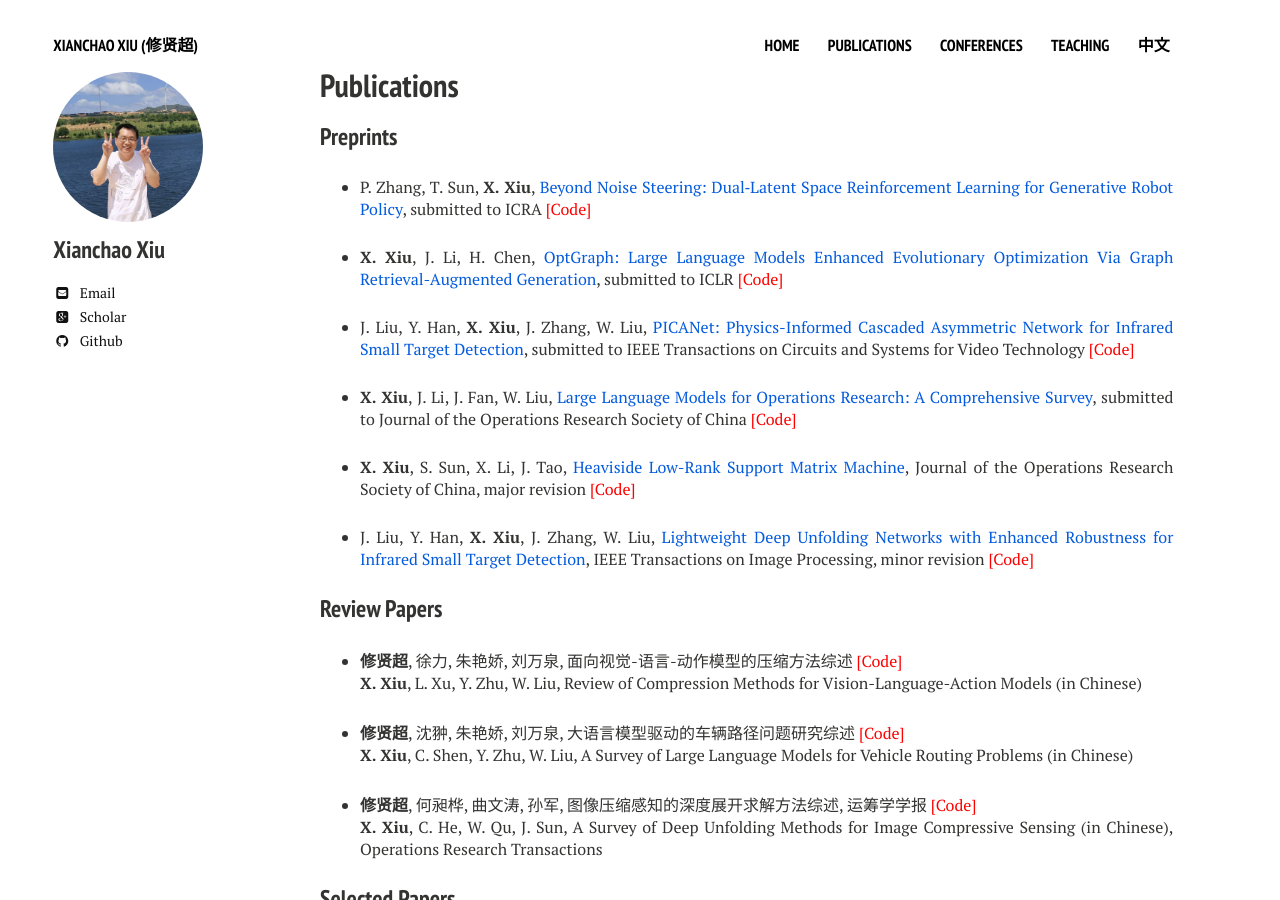
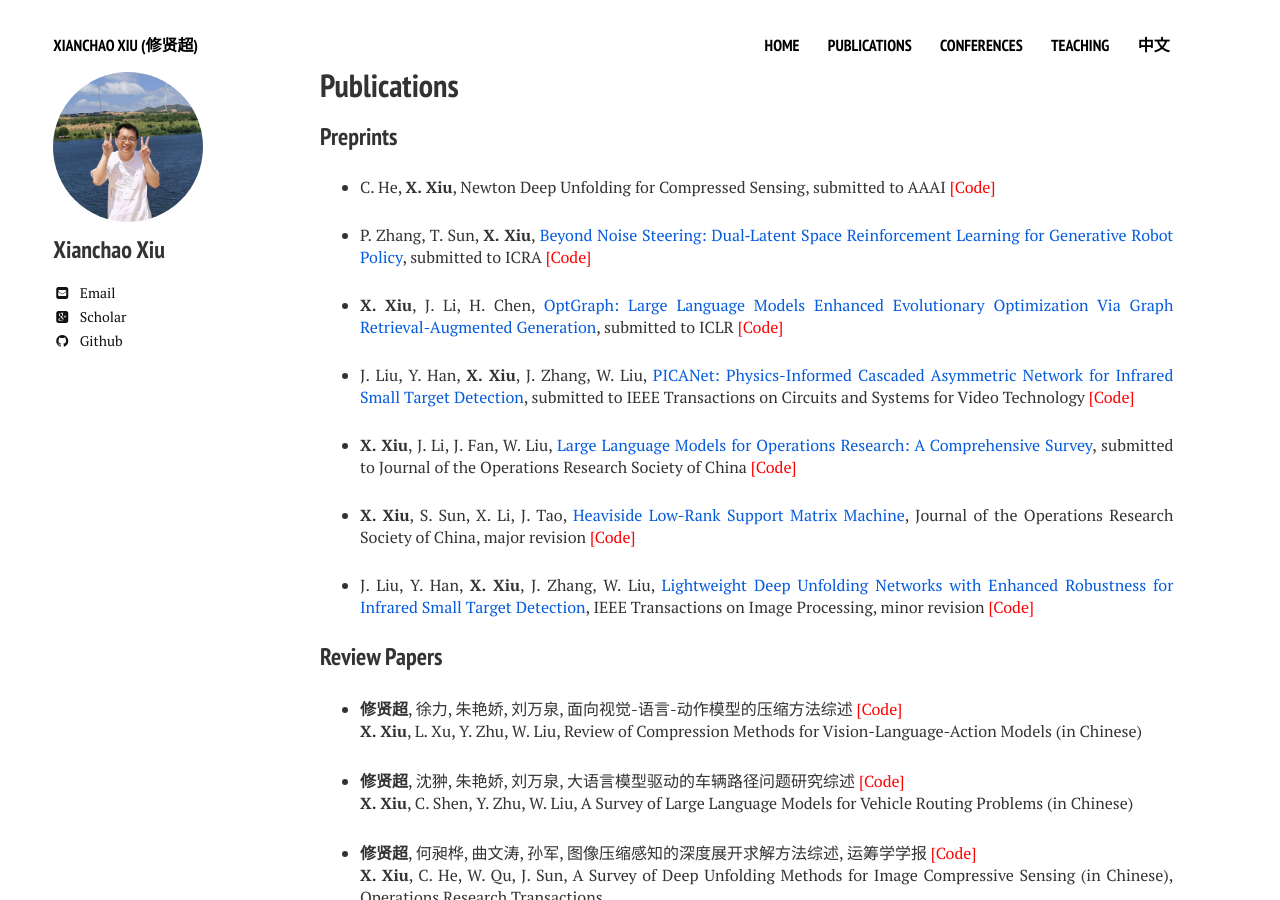
Before and after one commit to xianchaoxiu/xianchaoxiu.github.io, a Jekyll site: the page built from publications/index.md, in a window 1280 px wide and 900 px high. Built offline with Jekyll 4.4.1, drawn with Linux system fonts in a browser that asks for light colours; nearby versions of some CDN libraries.

Commit message:
Update index.md

```diff
--- a/publications/index.md
+++ b/publications/index.md
@@ -9,6 +9,10 @@ share: false
 
 
 ### Preprints
+
+
+
+* C. He, <b>X. Xiu</b>, Newton Deep Unfolding for Compressed Sensing, submitted to AAAI <a href="https://github.com/xianchaoxiu/DNU-Net" class="textlink" target="_blank" style="color: red;">[Code]</a>
 
 * P. Zhang, T. Sun, <b>X. Xiu</b>, <a href="https://arxiv.org/abs/2609.11270" class="textlink" target="_blank">Beyond Noise Steering: Dual‑Latent Space Reinforcement Learning for Generative Robot Policy</a>, submitted to ICRA <a href="https://github.com/xianchaoxiu/DLSRL" class="textlink" target="_blank" style="color: red;">[Code]</a>
 
```
